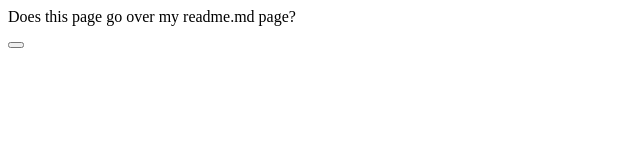
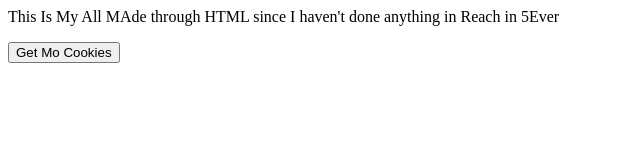
Before and after one commit to bstocksharp/bstocksharp.github.io, a plain HTML site: page index.html in a window 1280 px wide. Shown: the whole page, without its empty margins (0-640 px from the left). Drawn offline with Linux system fonts and the light colour scheme.

Commit message:
Update index.html

```diff
--- a/index.html
+++ b/index.html
@@ -1,8 +1,9 @@
 <html>
-  <head><title>This Is My All MAde through HTML since I haven't done anything in Reach in 5Ever</title></head>
+  <head><title>Clicker Cookies</title></head>
   <body>
-    <p>Does this page go over my readme.md page?</p>
-    <button onclick="add()">
+    <p>This Is My All MAde through HTML since I haven't done anything in Reach in 5Ever</p>
+    <button type="button" onclick="add()">
+      Get Mo Cookies
     </button>
 
 
```
